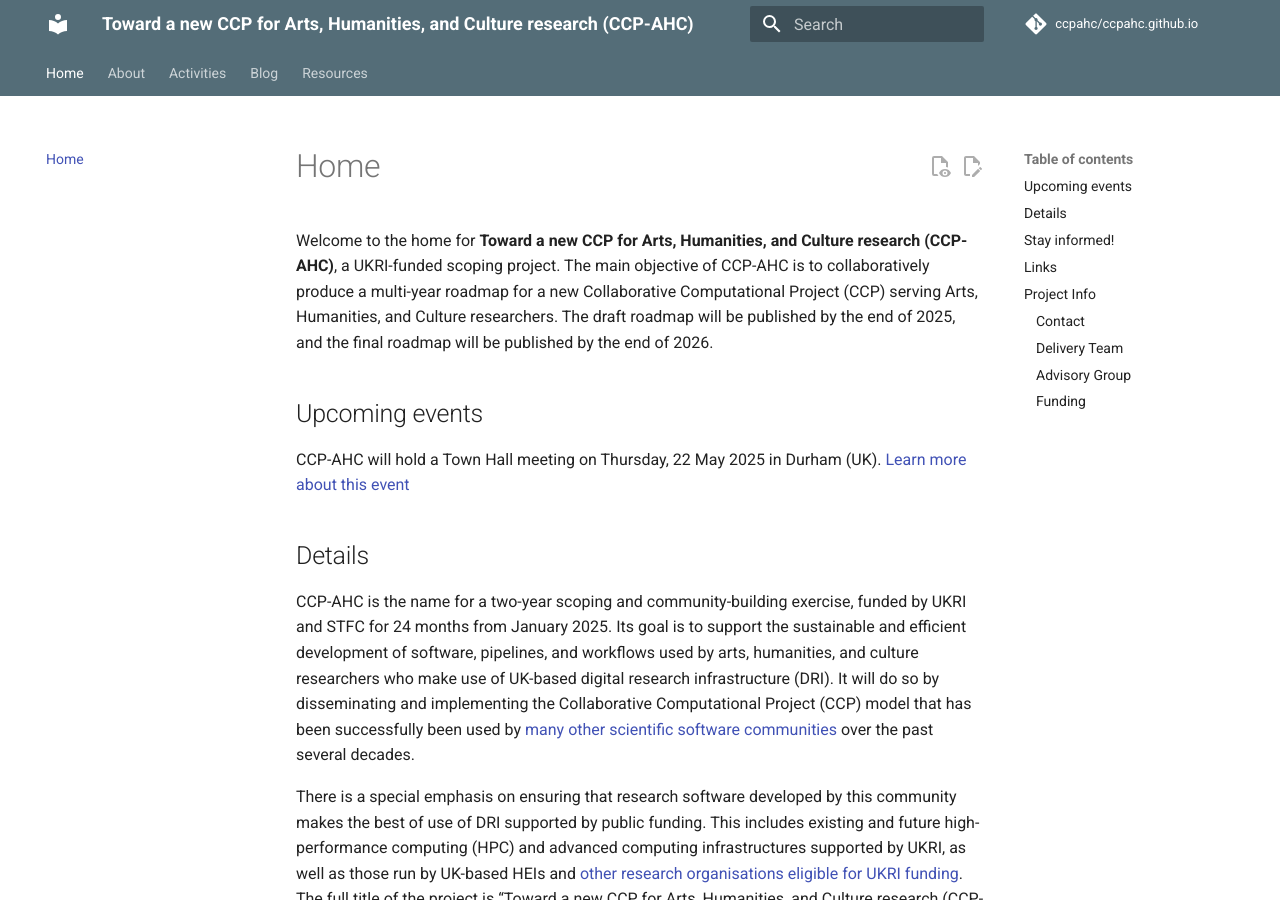
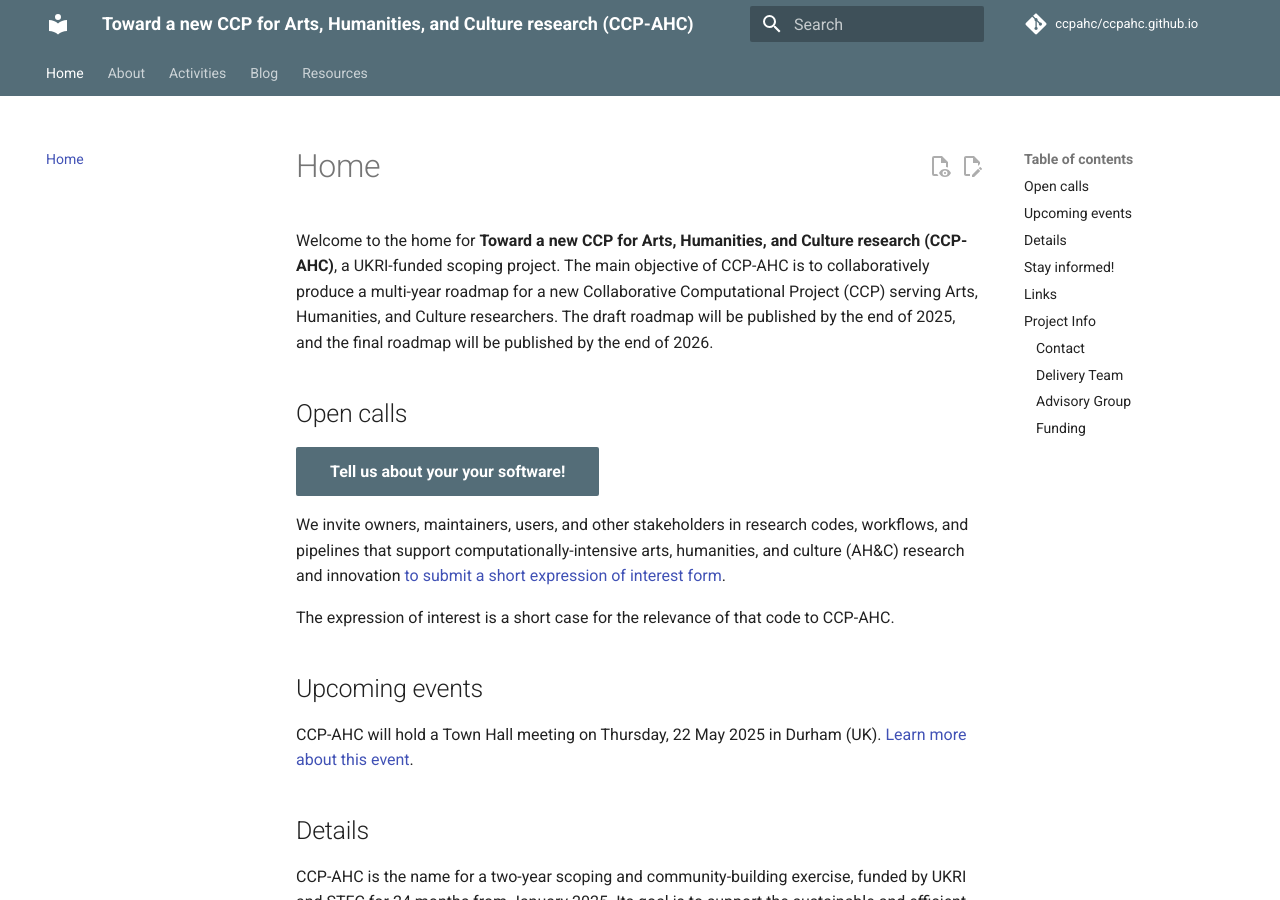
Before and after one commit to ccpahc/ccpahc.github.io, an MkDocs documentation site: the page built from docs/index.md, in a window 1280 px wide and 900 px high. Built offline with MkDocs 1.6.1 and Material for MkDocs 9.7.7, drawn with Linux system fonts in a browser that asks for light colours; comment, search, counter and statistics services are not loaded.

Commit message:
Update agenda and enhance visbility of code call.

```diff
--- a/docs/index.md
+++ b/docs/index.md
@@ -1,8 +1,16 @@
 Welcome to the home for **Toward a new CCP for Arts, Humanities, and Culture research (CCP-AHC)**, a UKRI-funded scoping project. The main objective of CCP-AHC is to collaboratively produce a multi-year roadmap for a new Collaborative Computational Project (CCP) serving Arts, Humanities, and Culture researchers. The draft roadmap will be published by the end of 2025, and the final roadmap will be published by the end of 2026.
+
+## Open calls
+
+[Tell us about your your software!](./activities/codes-eoi.md){ .md-button .md-button--primary }
+
+We invite owners, maintainers, users, and other stakeholders in research codes, workflows, and pipelines that support computationally-intensive arts, humanities, and culture (AH&C) research and innovation [to submit a short expression of interest form](https://forms.office.com/e/EAyaK8cajv).
+
+The expression of interest is a short case for the relevance of that code to CCP-AHC.
 
 ## Upcoming events
 
-CCP-AHC will hold a Town Hall meeting on Thursday, 22 May 2025 in Durham (UK). [Learn more about this event](./activities/town-hall-2025/index.md)
+CCP-AHC will hold a Town Hall meeting on Thursday, 22 May 2025 in Durham (UK). [Learn more about this event](./activities/town-hall-2025/index.md).
 
 ## Details
 
```
Also changed, not shown: docs/activities/town-hall-2025/agenda.md (+17 -4 lines).
